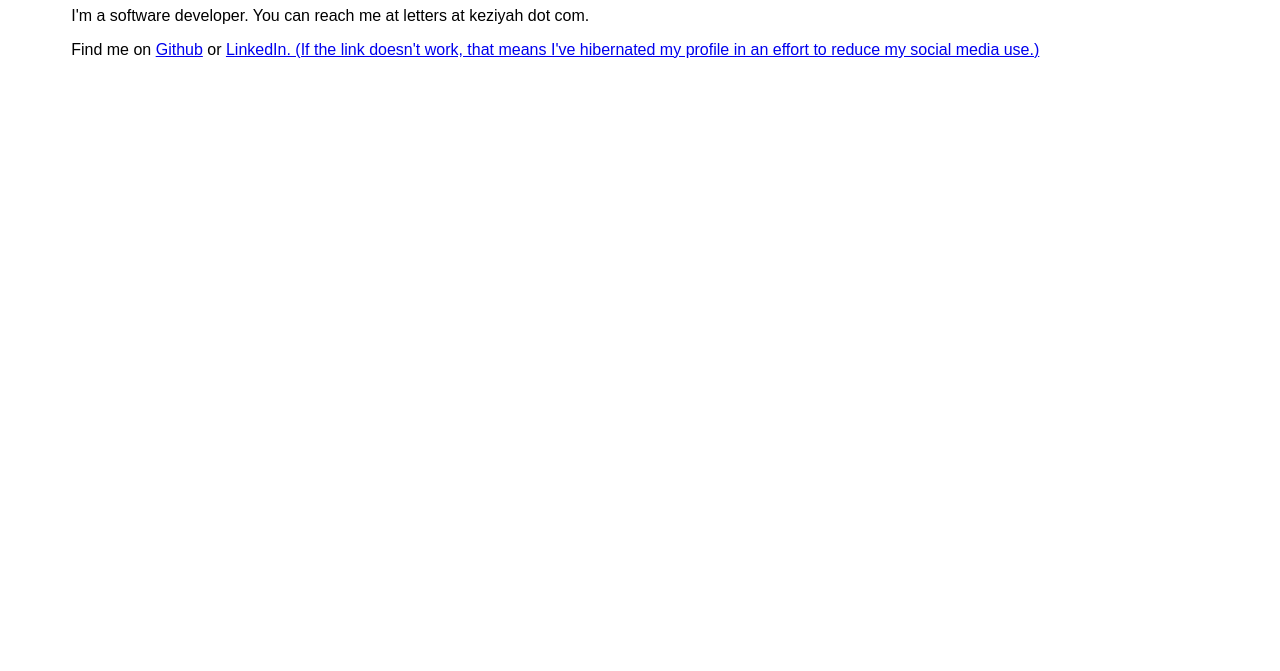
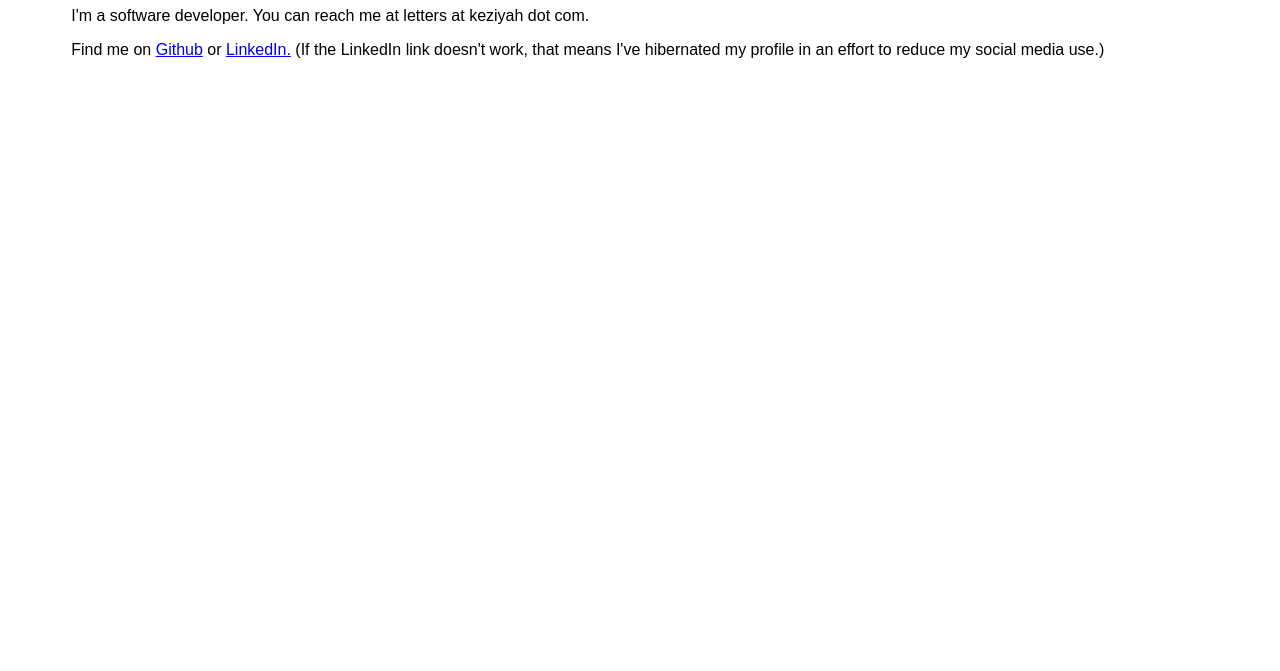
Before and after one commit to Keziyah/keziyah.github.io, a plain HTML site: page index.html in a window 1280 px wide. Shown: the part 129-800 px from the top of the page. Drawn offline with Linux system fonts and the light colour scheme.

Commit message:
fix link

```diff
--- a/index.html
+++ b/index.html
@@ -31,7 +31,8 @@
     <div class="content">
         <h1>Hi, I'm Keziyah</h1>
         <p>I'm a software developer. You can reach me at letters at keziyah dot com.</p>
-        <p>Find me on <a href="https://github.com/Keziyah" target="_blank" rel="noopener noreferrer">Github</a> or <a href="https://www.linkedin.com/in/keziyah/" target="_blank" rel="noopener noreferrer">LinkedIn. (If the link doesn't work, that means I've hibernated my profile in an effort to reduce my social media use.)</a></p>
+        <p>Find me on <a href="https://github.com/Keziyah" target="_blank" rel="noopener noreferrer">Github</a> or <a href="https://www.linkedin.com/in/keziyah/" target="_blank" rel="noopener noreferrer">LinkedIn.</a>
+            (If the LinkedIn link doesn't work, that means I've hibernated my profile in an effort to reduce my social media use.)</p>
     </div>
 </body>
 </html>
```
